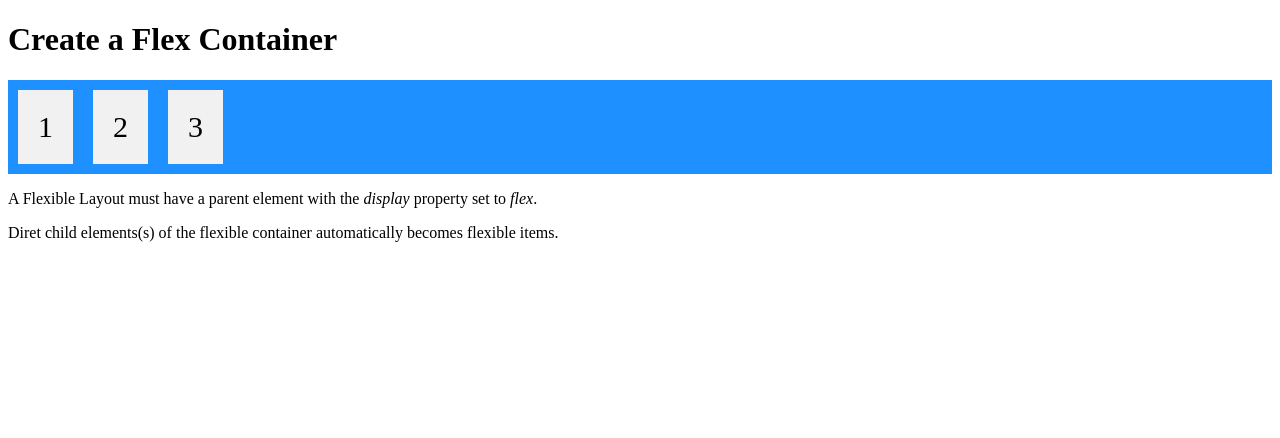
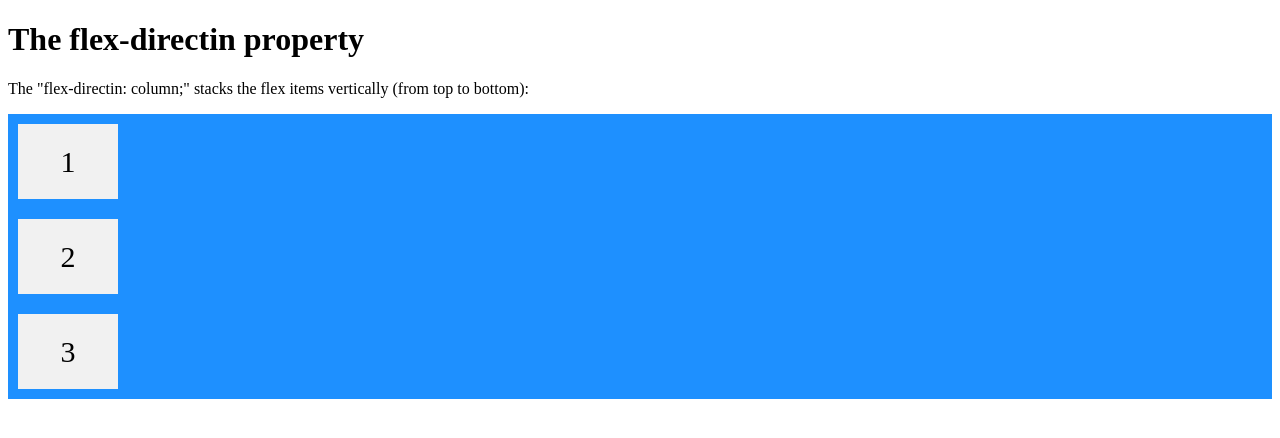
Before and after one commit to burhan103335/learning_Html_CSS_Javascript, a plain HTML site: page CSS_Flex_box/index.html in a window 1280 px wide. Drawn offline with Linux system fonts and the light colour scheme.

Commit message:
flex-direction: column; added

```diff
--- a/CSS_Flex_box/index.html
+++ b/CSS_Flex_box/index.html
@@ -5,15 +5,13 @@
         <link rel="stylesheet" href="./styles.css">
     </head>
     <body>
-        <h1>Create a Flex Container</h1>
+        <h1>The flex-directin property</h1>
+        <p>The "flex-directin: column;" stacks the flex items vertically (from top to bottom):</p>
+
         <div class="flex-container">
             <div>1</div>
             <div>2</div>
             <div>3</div>
         </div>
-
-        <p>A Flexible Layout must have a parent element with the <em>display</em> property set to <em>flex</em>.</p>
-
-        <p>Diret child elements(s) of the flexible container automatically becomes flexible items.</p>
     </body>
 </html>
--- a/CSS_Flex_box/styles.css
+++ b/CSS_Flex_box/styles.css
@@ -1,11 +1,14 @@
 .flex-container {
     display: flex;
+    flex-direction: column;
     background-color: DodgerBlue;
 }
 
 .flex-container > div {
     background-color: #f1f1f1;
     margin: 10px;
-    padding: 20px;
+    width: 100px;
+    text-align: center;
+    line-height: 75px;
     font-size: 30px;
 }
```
